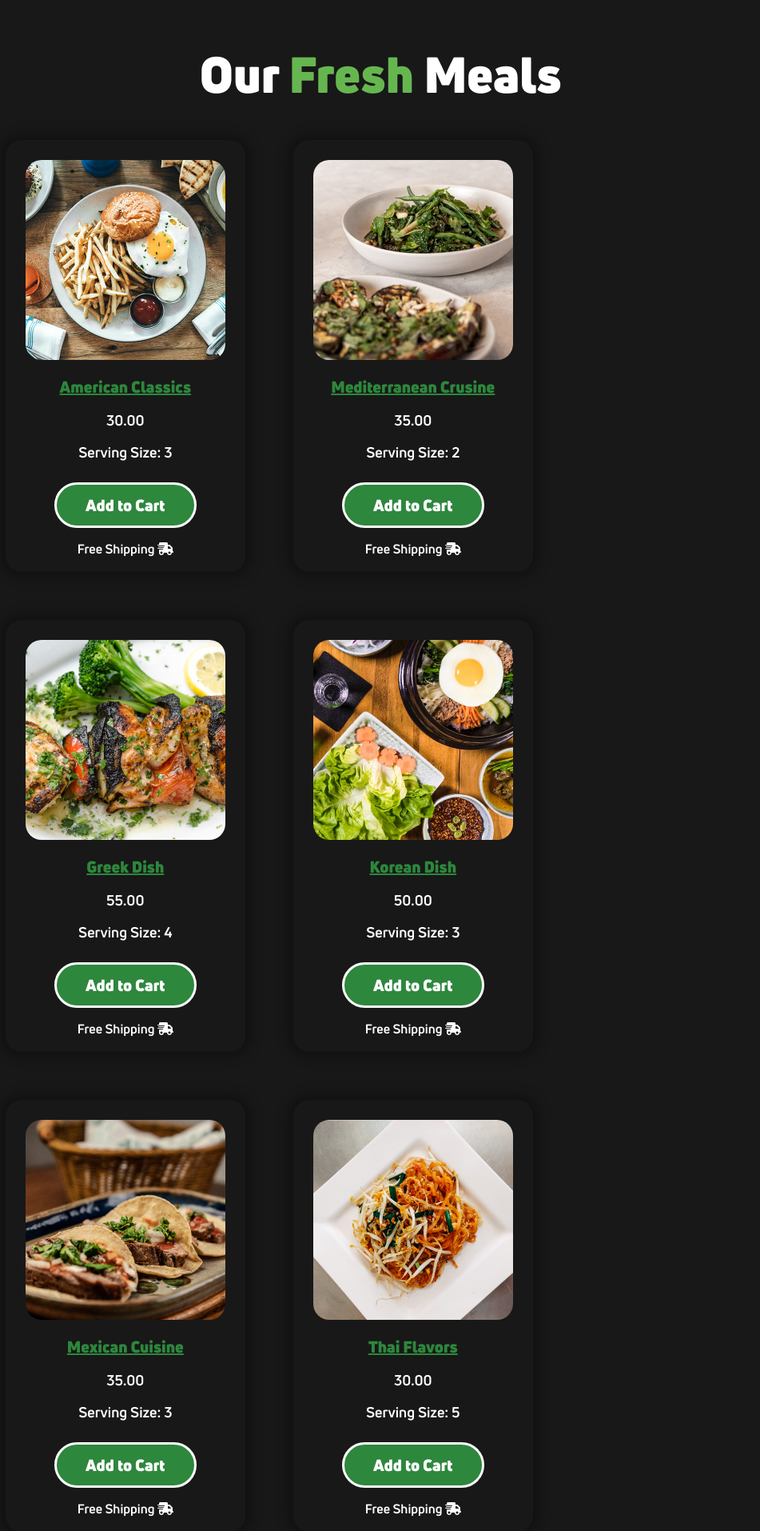
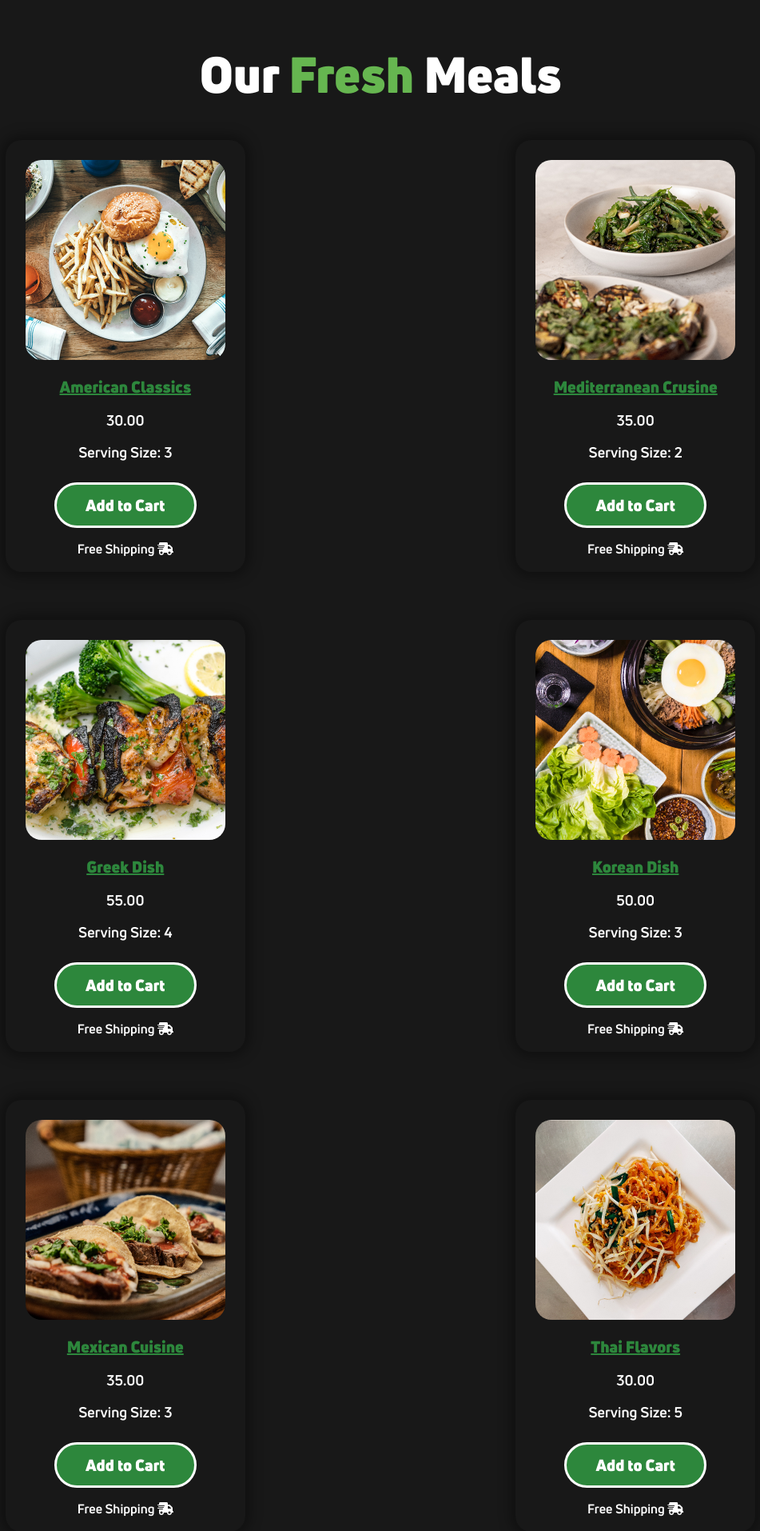
Before and after one commit to matspark1/I210_Final, a PHP site: page /meals.php in a window 1280 px wide. Shown: the part 331-2245 px from the top of the page at 80% size, without its empty margins (164-1115 px from the left). Run offline with PHP 8.4, Linux system fonts and the light colour scheme; data comes from the database, SQL or seed files in the repository.

Commit message:
new styles

```diff
--- a/www/css/styles.css
+++ b/www/css/styles.css
@@ -296,6 +296,7 @@ nav .left-nav .login span {
   width: 78%;
   display: flex;
   align-items: center;
+  justify-content: space-between;
   flex-wrap: wrap;
   margin-bottom: 80px;
 }
@@ -740,6 +741,7 @@ h3 {
   align-items: center;
   justify-content: space-evenly;
   width: 88%;
+  margin: 0 auto;
 }
 .details-wrapper .meal-img img {
   width: 450px;
```
